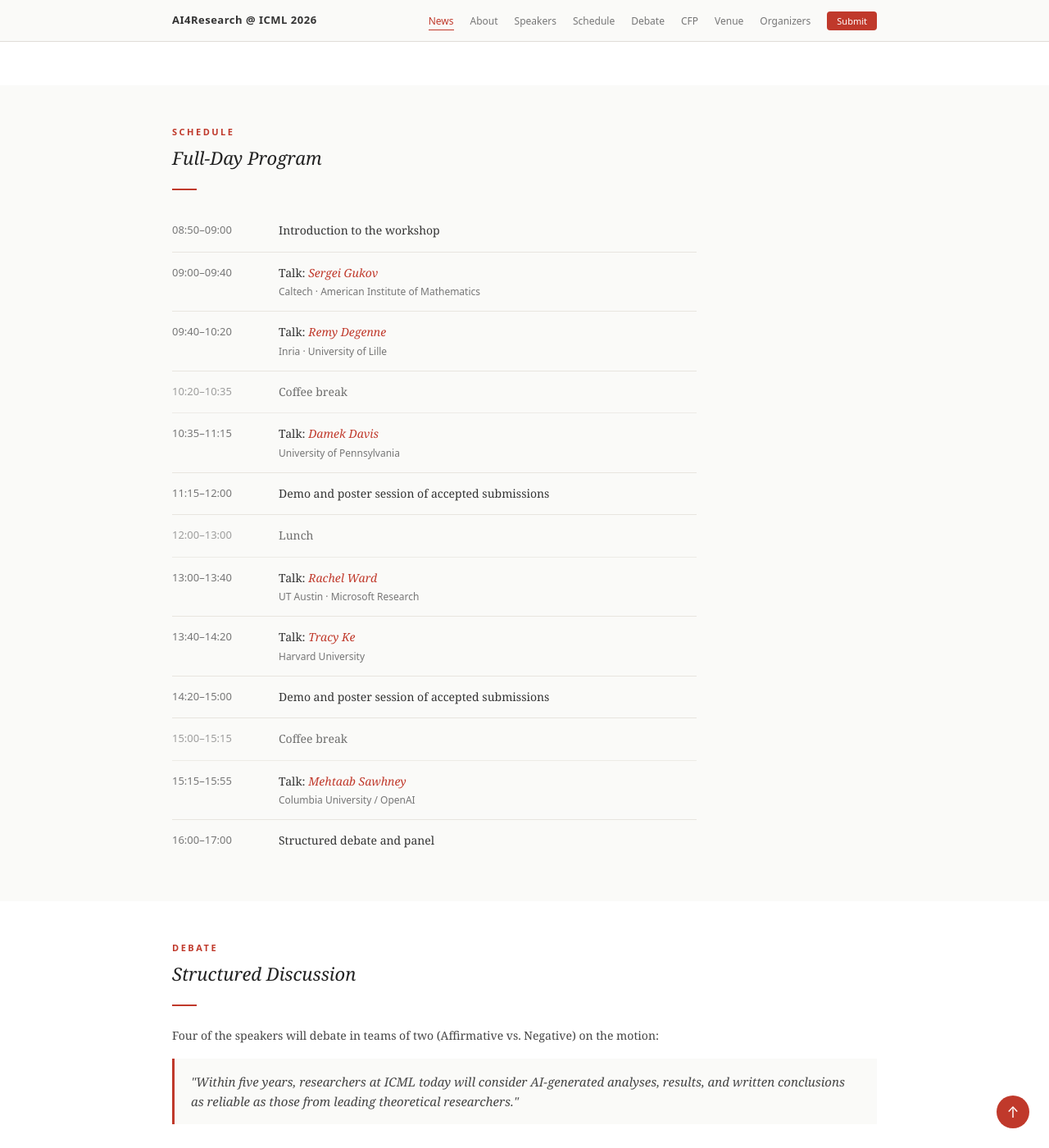
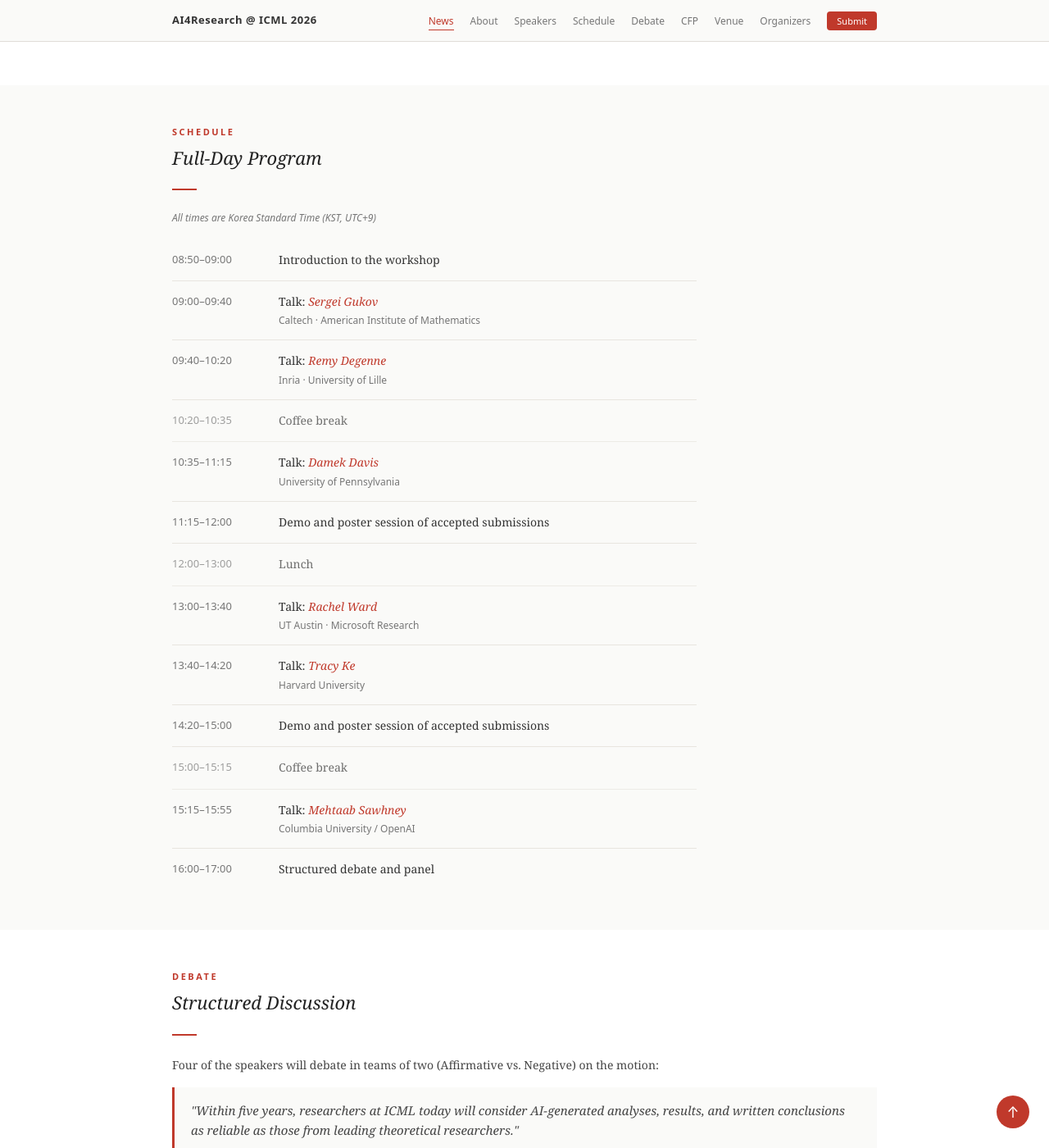
Before and after one commit to ai4research-icml-workshop/ai4research-icml-workshop.github.io, a Jekyll site: the page built from index.html, in a window 1280 px wide and 1400 px high, scrolled down 1674 px. Shown: the whole window at 82% size. Built offline with Jekyll 4.4.1, drawn with Linux system fonts in a browser that asks for light colours; some of the changed text lies outside the part shown.

Commit message:
feat: add OG metadata, schedule timezone, submission-opening-soon state, review criteria TBA, workshop-only registration note

```diff
--- a/_includes/cfp.html
+++ b/_includes/cfp.html
@@ -30,6 +30,7 @@
           <li><strong>Non-archival:</strong> papers published at other venues are welcome</li>
           <li><strong>Double-blind review:</strong> submissions must be anonymized</li>
           <li>Accepted papers will be presented as demos or posters; select papers may be invited for contributed talks</li>
+          <li><strong>Review criteria:</strong> <span class="cfp-tba">to be announced</span></li>
         </ul>
       </div>
       <div class="cfp-card">
@@ -45,7 +46,7 @@
     </div>
 
     <div class="cfp-action">
-      <a href="{{ site.submission_url }}" target="_blank" rel="noopener" class="cfp-submit-btn">Submit on OpenReview</a>
+      <span class="cfp-submit-btn cfp-submit-btn--disabled">Submissions opening soon</span>
     </div>
   </div>
 </section>
--- a/_includes/schedule.html
+++ b/_includes/schedule.html
@@ -3,6 +3,7 @@
     <p class="section-label">Schedule</p>
     <h2 id="schedule-title" class="section-heading">Full-Day Program</h2>
     <div class="section-divider"></div>
+    <p class="schedule-timezone">All times are Korea Standard Time (KST, UTC+9)</p>
     <div class="schedule-list">
       {% for item in site.data.schedule %}
       <div class="schedule-item schedule-item--{{ item.type }}">
--- a/_includes/venue.html
+++ b/_includes/venue.html
@@ -17,7 +17,7 @@
       <div class="venue-card">
         <h3>Registration</h3>
         <p>Workshop attendance requires <a href="https://icml.cc/Conferences/2026" target="_blank" rel="noopener">ICML 2026 registration</a>.</p>
-        <p>Please register through the main ICML conference website.</p>
+        <p>A workshop-only registration is sufficient. Please register through the main ICML conference website.</p>
       </div>
     </div>
   </div>
--- a/_sass/_sections.scss
+++ b/_sass/_sections.scss
@@ -166,6 +166,14 @@
   font-style: italic;
 }
 
+.schedule-timezone {
+  font-size: 12px;
+  color: $color-text-secondary;
+  font-family: $font-sans;
+  font-style: italic;
+  margin-bottom: 16px;
+}
+
 .schedule-detail {
   font-size: 12px;
   color: $color-text-secondary;
@@ -315,6 +323,15 @@
     background: darken($color-accent, 8%);
     color: #fff;
   }
+
+  &--disabled {
+    background: $color-text-secondary;
+    cursor: default;
+
+    &:hover {
+      background: $color-text-secondary;
+    }
+  }
 }
 
 // Venue
```
Also changed, not shown: _layouts/default.html (+16 -1 lines), assets/img/og-image.png (added), assets/img/og-image.svg (added).
